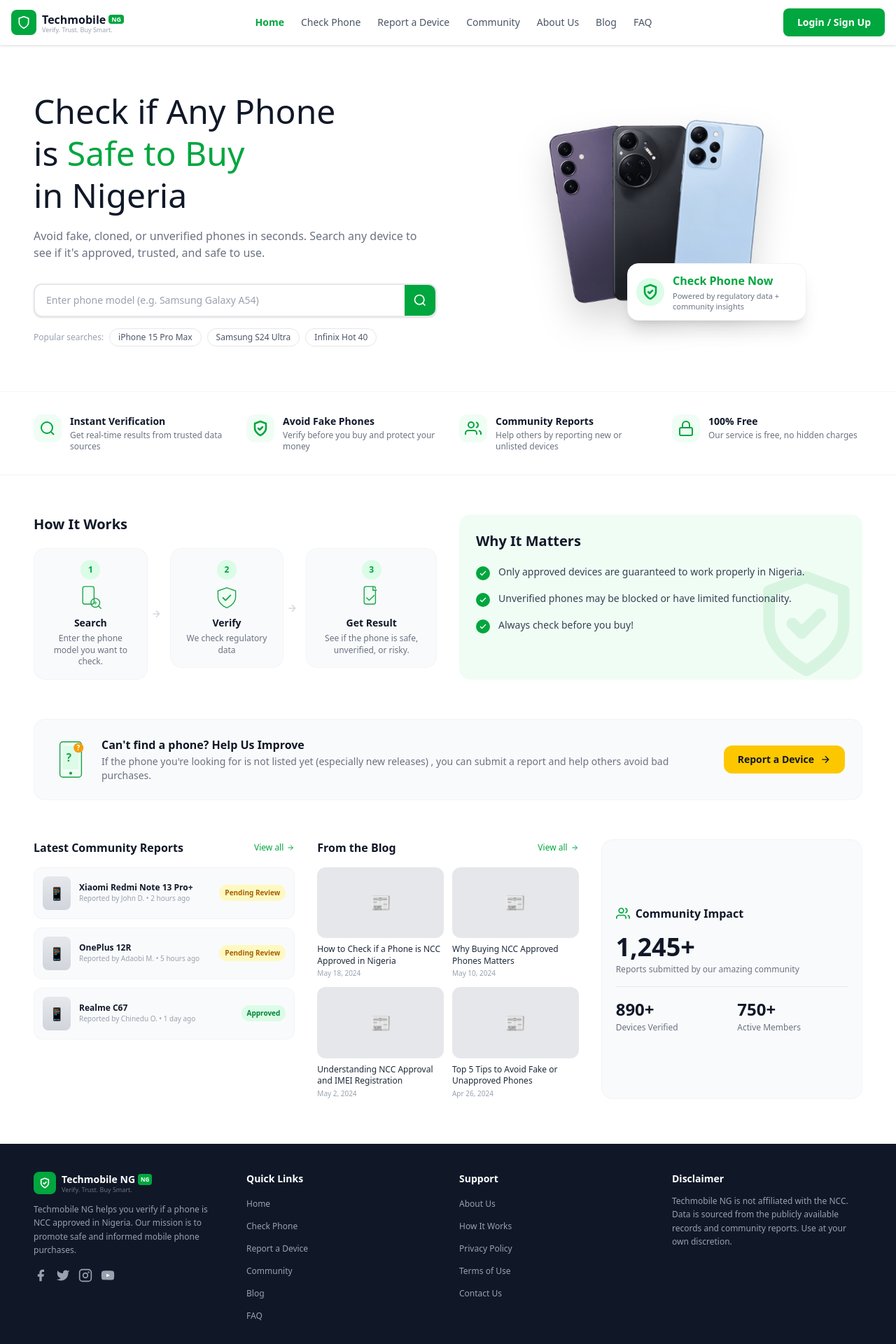
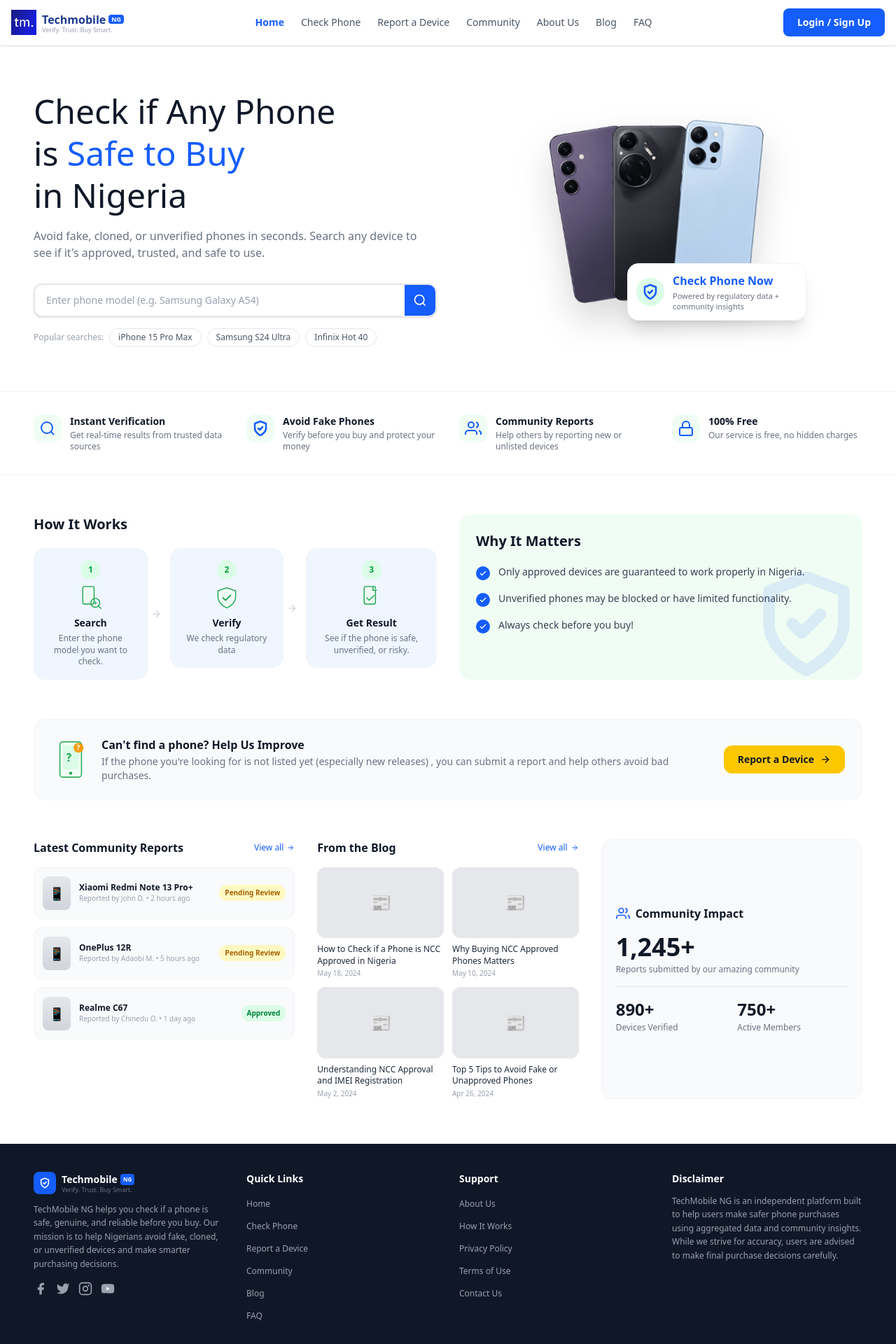
Before and after one commit to justPoly/techmobile-verify, a React app in the folder frontend/: page / in a window 1280 px wide. Shown: the top 1920 px of the page at 70% size. Built offline with nearby package versions, Linux system fonts and the light colour scheme; the HTML template or start-up script is replaced by a standard one.

Commit message:
updated the website copies and integrated the company logo

```diff
--- a/frontend/src/components/Footer.jsx
+++ b/frontend/src/components/Footer.jsx
@@ -67,20 +67,20 @@ export default function Footer() {
             {/* Brand — full width on smallest screens */}
             <div className="col-span-2 md:col-span-1">
               <div className="flex items-center gap-2 mb-3">
-                <div className="w-8 h-8 bg-green-600 rounded-lg flex items-center justify-center">
+                <div className="w-8 h-8 bg-blue-600 rounded-lg flex items-center justify-center">
                   <ShieldIcon className="w-4 h-4 text-white" />
                 </div>
                 <div>
                   <div className="flex items-center gap-1">
-                    <span className="font-bold text-white text-sm">Techmobile NG</span>
-                    <span className="bg-green-600 text-white text-[8px] font-bold px-1 py-0.5 rounded">NG</span>
+                    <span className="font-bold text-white text-sm">Techmobile</span>
+                    <span className="bg-blue-600 text-white text-[8px] font-bold px-1 py-0.5 rounded">NG</span>
                   </div>
                   <p className="text-[9px] text-gray-500 leading-none">Verify. Trust. Buy Smart.</p>
                 </div>
               </div>
               <p className="text-xs text-gray-400 leading-relaxed">
-                Techmobile NG helps you verify if a phone is NCC approved in Nigeria. Our mission
-                is to promote safe and informed mobile phone purchases.
+                TechMobile NG helps you check if a phone is safe, genuine, and reliable before you buy.
+                Our mission is to help Nigerians avoid fake, cloned, or unverified devices and make smarter purchasing decisions.
               </p>
               <div className="flex gap-3 mt-4">
                 {[
@@ -128,8 +128,9 @@ export default function Footer() {
             <div>
               <h3 className="text-white font-semibold text-sm mb-3">Disclaimer</h3>
               <p className="text-xs text-gray-400 leading-relaxed">
-                Techmobile NG is not affiliated with the NCC. Data is sourced from the publicly available
-                records and community reports. Use at your own discretion.
+              TechMobile NG is an independent platform built to help users make safer phone
+              purchases using aggregated data and community insights.
+              While we strive for accuracy, users are advised to make final purchase decisions carefully.
               </p>
             </div>
 
--- a/frontend/src/components/Hero.jsx
+++ b/frontend/src/components/Hero.jsx
@@ -41,7 +41,7 @@ export default function Hero() {
                 <div className="order-2 md:order-1">
                     <h1 className="text-3xl sm:text-4xl lg:text-5xl text-gray-900 leading-tight mb-4">
                     Check if Any Phone {" "}<br/>
-                    is <span className="text-green-600">Safe to Buy</span>{" "}<br/>
+                    is <span className="text-blue-600">Safe to Buy</span>{" "}<br/>
                     in Nigeria
                     </h1>
                     <p className="text-gray-500 text-base mb-8">
@@ -51,7 +51,7 @@ export default function Hero() {
 
                     {/* Search Bar */}
                     <div className="flex items-center border-2 border-gray-200 rounded-xl overflow-hidden
-                    focus-within:border-green-500 transition-colors bg-white shadow-sm w-full">
+                    focus-within:border-blue-500 transition-colors bg-white shadow-sm w-full">
                     <input
                         type="text"
                         placeholder="Enter phone model (e.g. Samsung Galaxy A54)"
@@ -60,7 +60,7 @@ export default function Hero() {
                         className="flex-1 px-4 py-3 text-sm text-gray-700 outline-none bg-transparent
                         placeholder-gray-400 min-w-0"
                     />
-                    <button className="bg-green-600 hover:bg-green-700 p-3 transition-colors flex-shrink-0">
+                    <button className="bg-blue-600 hover:bg-blue-700 p-3 transition-colors flex-shrink-0">
                         <SearchIcon className="w-5 h-5 text-white" />
                     </button>
                     </div>
@@ -71,7 +71,7 @@ export default function Hero() {
                     {popularSearches.map((s) => (
                         <button key={s}
                         className="text-xs border border-gray-200 rounded-full px-3 py-1 text-gray-600
-                            hover:border-green-400 hover:text-green-600 transition-colors">
+                            hover:border-blue-400 hover:text-blue-600 transition-colors">
                         {s}
                         </button>
                     ))}
@@ -91,10 +91,10 @@ export default function Hero() {
                         p-3 flex items-center gap-3 w-52 sm:w-64 border border-gray-100">
                         <div className="w-10 h-10 bg-green-100 rounded-full flex items-center
                         justify-center flex-shrink-0">
-                        <ShieldIcon className="w-6 h-6 text-green-600" />
+                        <ShieldIcon className="w-6 h-6 text-blue-600" />
                         </div>
                         <div>
-                        <p className="text-green-600 font-bold text-sm sm:text-base">Check Phone Now</p>
+                        <p className="text-blue-600 font-bold text-sm sm:text-base">Check Phone Now</p>
                         <p className="text-gray-500 text-[11px] leading-snug mt-0.5">
                             Powered by regulatory data + community insights
                         </p>
--- a/frontend/src/components/Navbar.jsx
+++ b/frontend/src/components/Navbar.jsx
@@ -1,5 +1,6 @@
 import { useState } from "react";
 import { Link, useLocation } from "react-router-dom";
+
 
 const ShieldIcon = ({ className = "" }) => (
   <svg className={className} viewBox="0 0 24 24" fill="none" stroke="currentColor" strokeWidth="2">
@@ -45,13 +46,15 @@ export default function Navbar() {
 
         {/* Logo */}
         <Link to="/" className="flex items-center gap-2">
-          <div className="w-9 h-9 bg-green-600 rounded-lg flex items-center justify-center">
-            <ShieldIcon className="w-5 h-5 text-white" />
-          </div>
+          <img
+            src="/tm-logo.png"           // Make sure this file is in public/ folder
+            alt="TechMobile NG Logo"
+            className="w-9 h-9 object-contain"
+          />
           <div>
             <div className="flex items-center gap-1">
-              <span className="font-bold text-gray-900 text-base leading-tight">Techmobile</span>
-              <span className="bg-green-600 text-white text-[9px] font-bold px-1 py-0.5 rounded leading-none">
+              <span className="font-bold text-blue-900 text-base leading-tight">Techmobile</span>
+              <span className="bg-blue-600 text-white text-[9px] font-bold px-1 py-0.5 rounded leading-none">
                 NG
               </span>
             </div>
@@ -69,8 +72,8 @@ export default function Navbar() {
                 to={to}
                 className={`text-sm transition-colors ${
                   isActive
-                    ? "text-green-600 font-semibold"
-                    : "text-gray-600 hover:text-green-600"
+                    ? "text-blue-600 font-semibold"
+                    : "text-gray-600 hover:text-blue-600"
                 }`}
               >
                 {label}
@@ -85,14 +88,14 @@ export default function Navbar() {
           {/* Login / Sign Up - Hidden on mobile */}
           <Link
             to="/login"
-            className="hidden md:block bg-green-600 hover:bg-green-700 text-white text-sm font-semibold px-5 py-2.5 rounded-lg transition-colors"
+            className="hidden md:block bg-blue-600 hover:bg-blue-700 text-white text-sm font-semibold px-5 py-2.5 rounded-lg transition-colors"
           >
             Login / Sign Up
           </Link>
 
           {/* Hamburger Menu - Only visible on mobile */}
           <button
-            className="md:hidden p-2 text-gray-600 hover:text-green-600 transition-colors"
+            className="md:hidden p-2 text-gray-600 hover:text-blue-600 transition-colors"
             onClick={() => setMobileOpen((prev) => !prev)}
             aria-label="Toggle menu"
           >
@@ -118,8 +121,8 @@ export default function Navbar() {
                   onClick={() => setMobileOpen(false)}
                   className={`px-4 py-3 rounded-xl text-base transition-colors ${
                     isActive
-                      ? "bg-green-50 text-green-600 font-semibold"
-                      : "text-gray-600 hover:bg-gray-50 hover:text-green-600"
+                      ? "bg-green-50 text-blue-600 font-semibold"
+                      : "text-gray-600 hover:bg-gray-50 hover:text-blue-600"
                   }`}
                 >
                   {label}
@@ -131,7 +134,7 @@ export default function Navbar() {
             <Link
               to="/login"
               onClick={() => setMobileOpen(false)}
-              className="mt-4 bg-green-600 hover:bg-green-700 text-white text-base font-semibold py-3 rounded-xl text-center transition-colors"
+              className="mt-4 bg-blue-600 hover:bg-blue-700 text-white text-base font-semibold py-3 rounded-xl text-center transition-colors"
             >
               Login / Sign Up
             </Link>
--- a/frontend/src/pages/Home.jsx
+++ b/frontend/src/pages/Home.jsx
@@ -88,22 +88,22 @@ export default function Home() {
 
   const features = [
     {
-      icon: <SearchIcon className="w-6 h-6 text-green-600" />,
+      icon: <SearchIcon className="w-6 h-6 text-blue-600" />,
       title: "Instant Verification",
       desc: "Get real-time results from trusted data sources",
     },
     {
-      icon: <ShieldIcon className="w-6 h-6 text-green-600" />,
+      icon: <ShieldIcon className="w-6 h-6 text-blue-600" />,
       title: "Avoid Fake Phones",
       desc: "Verify before you buy and protect your money",
     },
     {
-      icon: <UsersIcon className="w-6 h-6 text-green-600" />,
+      icon: <UsersIcon className="w-6 h-6 text-blue-600" />,
       title: "Community Reports",
       desc: "Help others by reporting new or unlisted devices",
     },
     {
-      icon: <LockIcon className="w-6 h-6 text-green-600" />,
+      icon: <LockIcon className="w-6 h-6 text-blue-600" />,
       title: "100% Free",
       desc: "Our service is free, no hidden charges",
     },
@@ -205,7 +205,7 @@ export default function Home() {
             <div className="flex items-start gap-1 sm:gap-2">
               {steps.map((step, i) => (
                 <div key={step.num} className="flex items-center flex-1">
-                  <div className="flex-1 bg-gray-50 rounded-2xl p-3 sm:p-4 flex flex-col
+                  <div className="flex-1 bg-blue-50 rounded-2xl p-3 sm:p-4 flex flex-col
                     items-center text-center border border-gray-100">
                     <div className="w-6 h-6 sm:w-7 sm:h-7 rounded-full bg-green-100 text-green-600
                       text-xs font-bold flex items-center justify-center mb-2">
@@ -228,13 +228,13 @@ export default function Home() {
           {/* Why It Matters */}
           <div className="bg-green-50 rounded-2xl p-5 sm:p-6 relative overflow-hidden">
             <div className="absolute bottom-0 right-0 opacity-10 pointer-events-none">
-              <ShieldIcon className="w-32 h-32 sm:w-40 sm:h-40 text-green-600" />
+              <ShieldIcon className="w-32 h-32 sm:w-40 sm:h-40 text-blue-600" />
             </div>
             <h2 className="text-xl font-bold text-gray-900 mb-5">Why It Matters</h2>
             <div className="space-y-4">
               {whyMatters.map((item) => (
                 <div key={item} className="flex items-start gap-3">
-                  <div className="w-5 h-5 rounded-full bg-green-600 flex items-center
+                  <div className="w-5 h-5 rounded-full bg-blue-600 flex items-center
                     justify-center flex-shrink-0 mt-0.5">
                     <CheckIcon className="w-3 h-3 text-white" />
                   </div>
@@ -280,7 +280,7 @@ export default function Home() {
           <div>
             <div className="flex items-center justify-between mb-4">
               <h2 className="text-base font-bold text-gray-900">Latest Community Reports</h2>
-              <a href="#" className="text-green-600 text-xs font-medium flex items-center
+              <a href="#" className="text-blue-600 text-xs font-medium flex items-center
                 gap-1 hover:underline whitespace-nowrap">
                 View all <ArrowRightIcon className="w-3 h-3" />
               </a>
@@ -312,7 +312,7 @@ export default function Home() {
           <div>
             <div className="flex items-center justify-between mb-4">
               <h2 className="text-base font-bold text-gray-900">From the Blog</h2>
-              <a href="#" className="text-green-600 text-xs font-medium flex items-center
+              <a href="#" className="text-blue-600 text-xs font-medium flex items-center
                 gap-1 hover:underline whitespace-nowrap">
                 View all <ArrowRightIcon className="w-3 h-3" />
               </a>
@@ -325,7 +325,7 @@ export default function Home() {
                     📰
                   </div>
                   <p className="text-xs font-medium text-gray-800 leading-snug
-                    group-hover:text-green-600 transition-colors line-clamp-3">
+                    group-hover:text-blue-600 transition-colors line-clamp-3">
                     {post.title}
                   </p>
                   <p className="text-[10px] text-gray-400 mt-0.5">{post.date}</p>
@@ -337,7 +337,7 @@ export default function Home() {
           {/* Community Impact */}
           <div className="bg-gray-50 rounded-2xl p-5 border border-gray-100 flex flex-col justify-center">
             <div className="flex items-center gap-2 mb-4">
-              <UsersIcon className="w-5 h-5 text-green-600" />
+              <UsersIcon className="w-5 h-5 text-blue-600" />
               <h2 className="text-base font-bold text-gray-900">Community Impact</h2>
             </div>
             <div className="mb-4">
```
Also changed, not shown: frontend/public/tm-logo.png (added).
